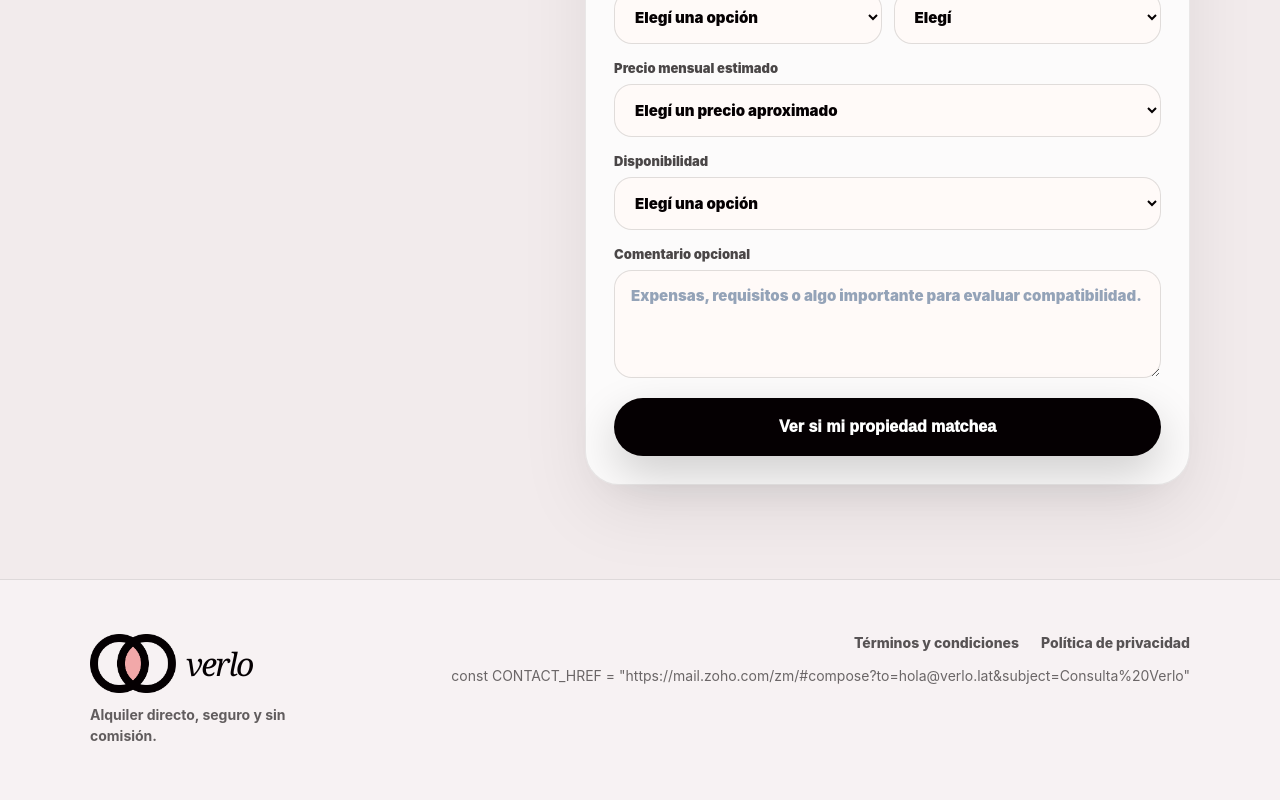
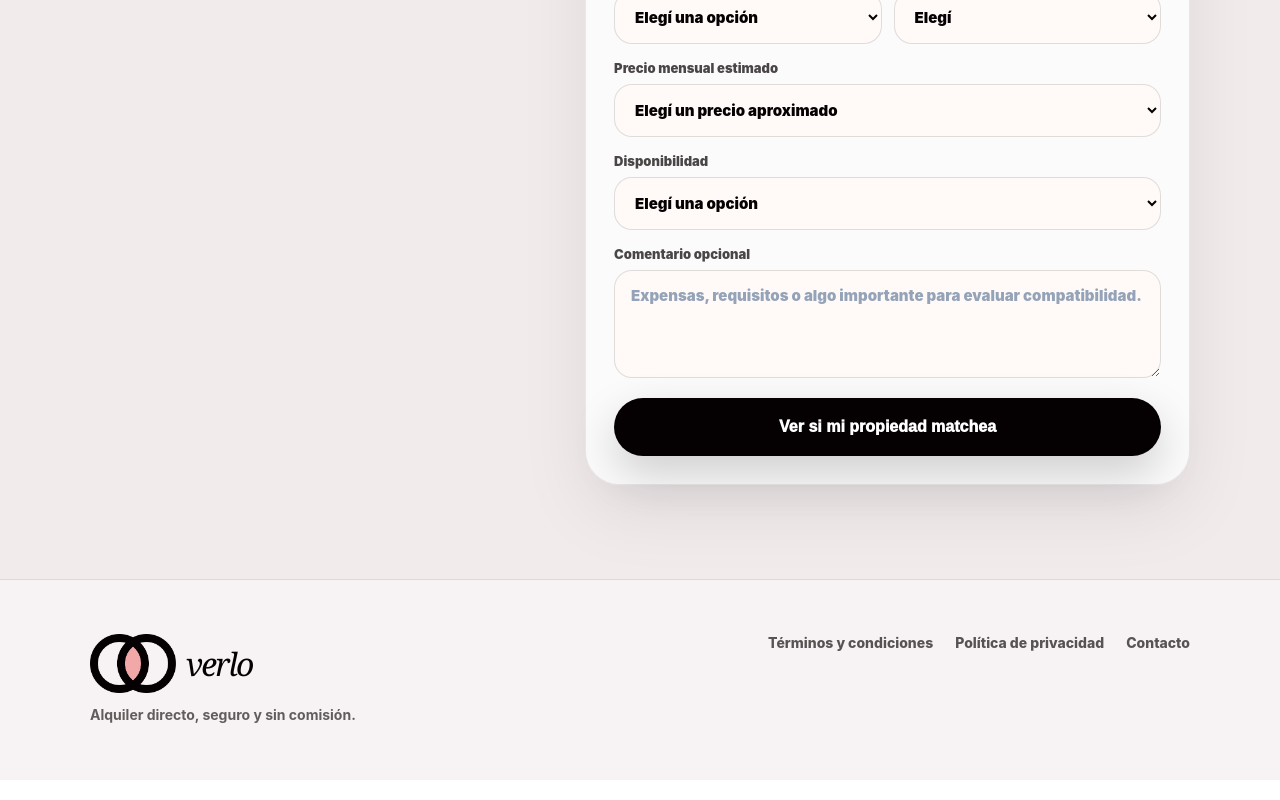
Before and after one commit to rentverlo-dotcom/verlo, a Next.js app: page /propietarios in a window 1280 px wide. Shown: the part 3348-4148 px from the top of the page. Built offline with nearby package versions, Linux system fonts and the light colour scheme.

Commit message:
Update page.tsx

```diff
--- a/app/propietarios/page.tsx
+++ b/app/propietarios/page.tsx
@@ -441,12 +441,13 @@ export default function PropietariosPage() {
             <p>Alquiler directo, seguro y sin comisión.</p>
           </div>
 
-          <nav className="footer-links">
-            <a href="/terminos">Términos y condiciones</a>
-            <a href="/privacidad">Política de privacidad</a>
-            const CONTACT_HREF =
-  "https://mail.zoho.com/zm/#compose?to=hola@verlo.lat&subject=Consulta%20Verlo"
-          </nav>
+         <nav className="footer-links">
+  <a href="/terminos">Términos y condiciones</a>
+  <a href="/privacidad">Política de privacidad</a>
+  <a href="mailto:hola@verlo.lat?subject=Consulta%20Verlo">
+    Contacto
+  </a>
+</nav>
         </div>
       </footer>
     </main>
```
